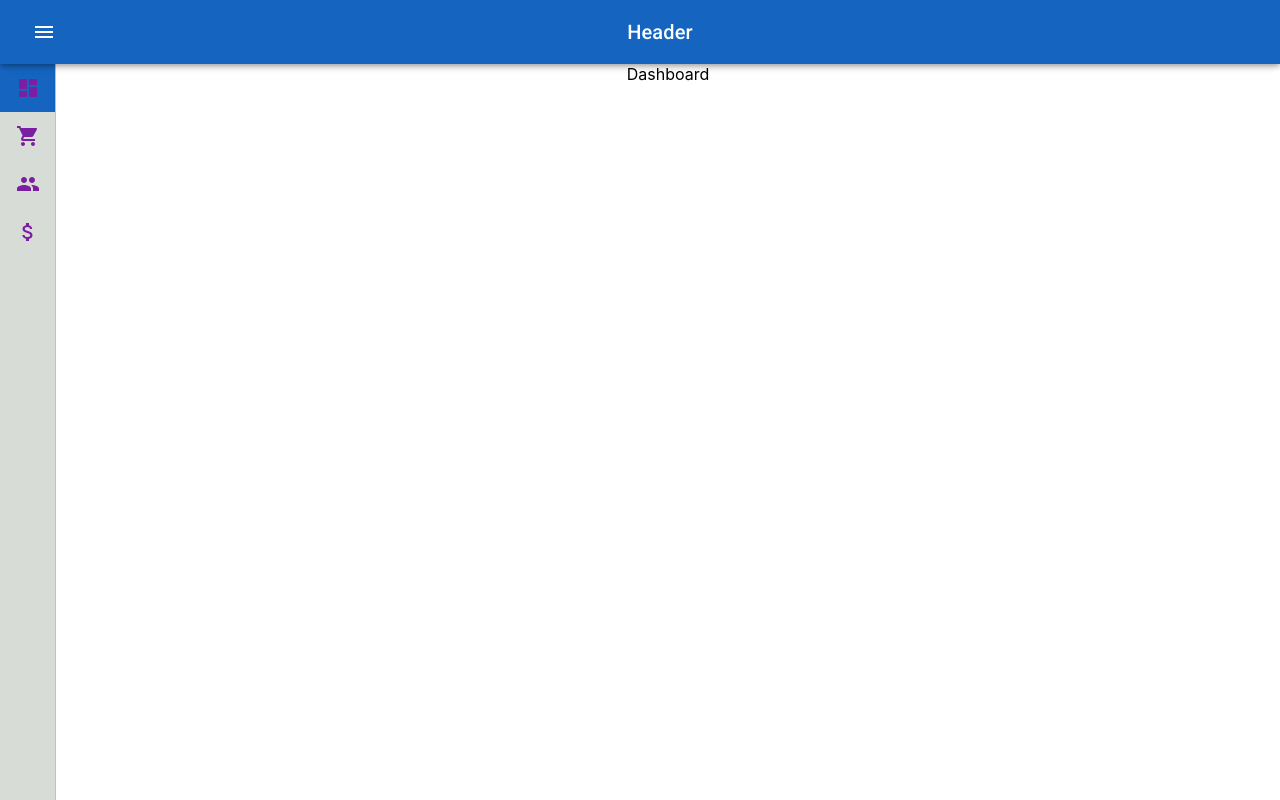
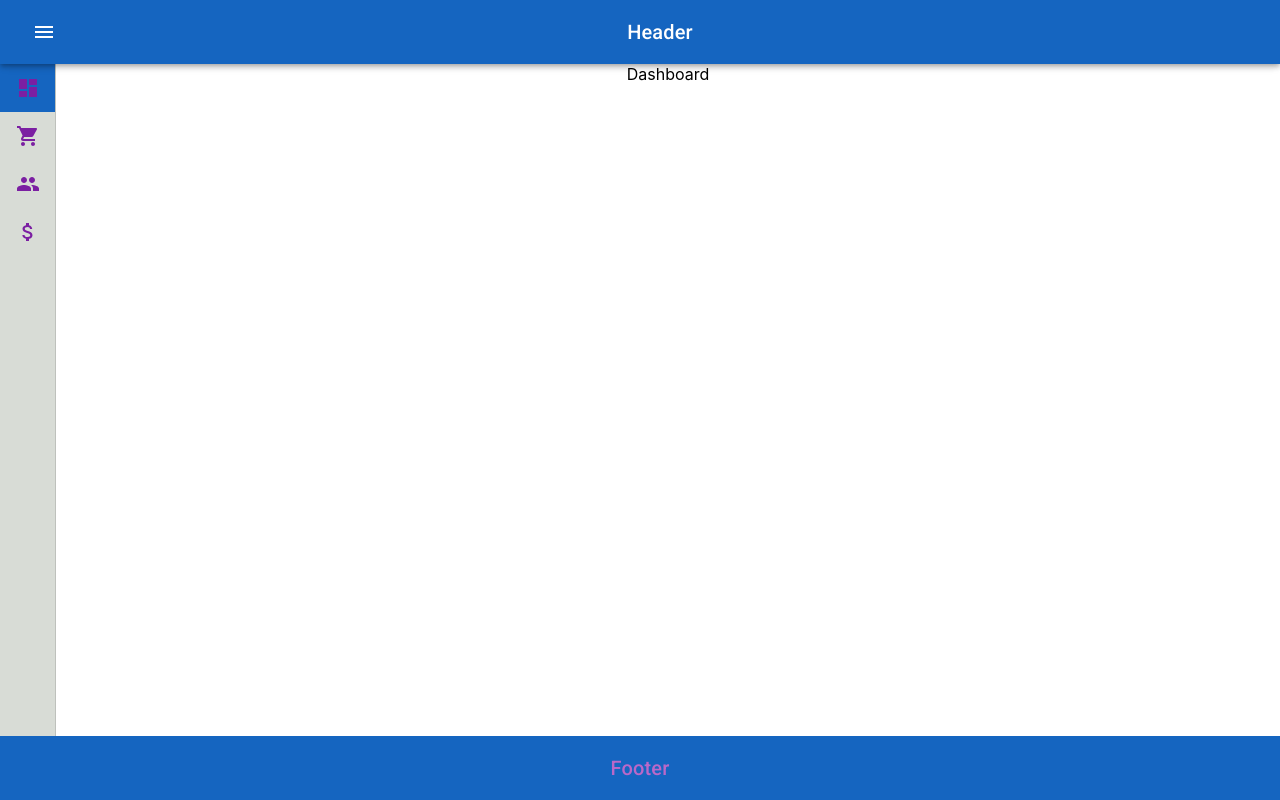
Before and after one commit to KaterinaLupacheva/dashboard-layout, a React (Create React App) app: page /dashboard in a window 1280 px wide. Built offline with nearby package versions, Linux system fonts and the light colour scheme.

Commit message:
React upgraded to v18, react-router upgraded to v6

```diff
--- a/src/App.tsx
+++ b/src/App.tsx
@@ -1,4 +1,4 @@
-import { Redirect, Route, Switch } from "react-router-dom";
+import { Navigate, Route, Routes } from "react-router-dom";
 
 import { ROUTES } from "./constants/routes";
 import Layout from "./components/Layout";
@@ -12,13 +12,13 @@ import {
 function App() {
   return (
     <Layout>
-      <Switch>
-        <Route path="/" exact render={() => <Redirect to={ROUTES.main} />} />
-        <Route exact path={ROUTES.main} component={DashboardPage} />
-        <Route exact path={ROUTES.orders} component={OrdersPage} />
-        <Route exact path={ROUTES.customers} component={CustomersPage} />
-        <Route exact path={ROUTES.inventory} component={InventoryPage} />
-      </Switch>
+      <Routes>
+        <Route path="/" element={<Navigate to={ROUTES.main} />} />
+        <Route path={ROUTES.main} element={<DashboardPage />} />
+        <Route path={ROUTES.orders} element={<OrdersPage />} />
+        <Route path={ROUTES.customers} element={<CustomersPage />} />
+        <Route path={ROUTES.inventory} element={<InventoryPage />} />
+      </Routes>
     </Layout>
   );
 }
--- a/src/components/Drawer.tsx
+++ b/src/components/Drawer.tsx
@@ -8,7 +8,6 @@ const StyledDrawer = styled(Drawer, {
   shouldForwardProp: (prop) => prop !== "isOpened",
 })<{ isOpened: boolean }>(({ isOpened, theme }) => ({
   width: isOpened ? 240 : theme.spacing(7),
-
   position: "static",
   transition: isOpened
     ? theme.transitions.create("width", {
@@ -19,10 +18,10 @@ const StyledDrawer = styled(Drawer, {
         easing: theme.transitions.easing.sharp,
         duration: theme.transitions.duration.leavingScreen,
       }),
-  overflowX: "hidden",
   "& .MuiDrawer-paper": {
     background: "#D8DCD6",
     position: "static",
+    overflowX: "hidden",
   },
 }));
 
--- a/src/components/Footer.tsx
+++ b/src/components/Footer.tsx
@@ -1,21 +1,18 @@
-import { Theme } from "@mui/material";
+import { Box, useTheme } from "@mui/material";
 import Typography from "@mui/material/Typography";
-import makeStyles from "@mui/styles/makeStyles";
-
-const useStyles = makeStyles((theme: Theme) => ({
-  footer: {
-    background: theme.palette.primary.dark,
-    color: theme.palette.secondary.light,
-    padding: theme.spacing(2),
-  },
-}));
 
 const Footer = () => {
-  const classes = useStyles();
+  const theme = useTheme();
   return (
-    <div className={classes.footer}>
+    <Box
+      sx={{
+        background: theme.palette.primary.dark,
+        color: theme.palette.secondary.light,
+        padding: theme.spacing(2),
+      }}
+    >
       <Typography variant="h6">Footer</Typography>
-    </div>
+    </Box>
   );
 };
 
--- a/src/components/Layout.tsx
+++ b/src/components/Layout.tsx
@@ -5,6 +5,7 @@ import Drawer from "./Drawer";
 import { DrawerContextProvider } from "../contexts/drawer-context";
 import Toolbar from "@mui/material/Toolbar";
 import Box from "@mui/material/Box";
+import Footer from "./Footer";
 
 type Props = {
   children: NonNullable<ReactNode>;
@@ -32,6 +33,7 @@ const Layout: React.FC<Props> = ({ children }) => {
           <Drawer />
           <main style={{ flex: 1 }}>{children}</main>
         </Box>
+        <Footer />
       </Box>
     </DrawerContextProvider>
   );
--- a/src/index.tsx
+++ b/src/index.tsx
@@ -1,14 +1,15 @@
 import React from "react";
-import ReactDOM from "react-dom";
+import { createRoot } from "react-dom/client";
 import { BrowserRouter } from "react-router-dom";
 import "./index.css";
 import App from "./App";
 
-ReactDOM.render(
+const container = document.getElementById("root");
+const root = createRoot(container!);
+root.render(
   <React.StrictMode>
     <BrowserRouter>
       <App />
     </BrowserRouter>
-  </React.StrictMode>,
-  document.getElementById("root")
+  </React.StrictMode>
 );
```
Also changed, not shown: package.json (+13 -17 lines), 2 other files (tests, documents, lock files or other folders).
